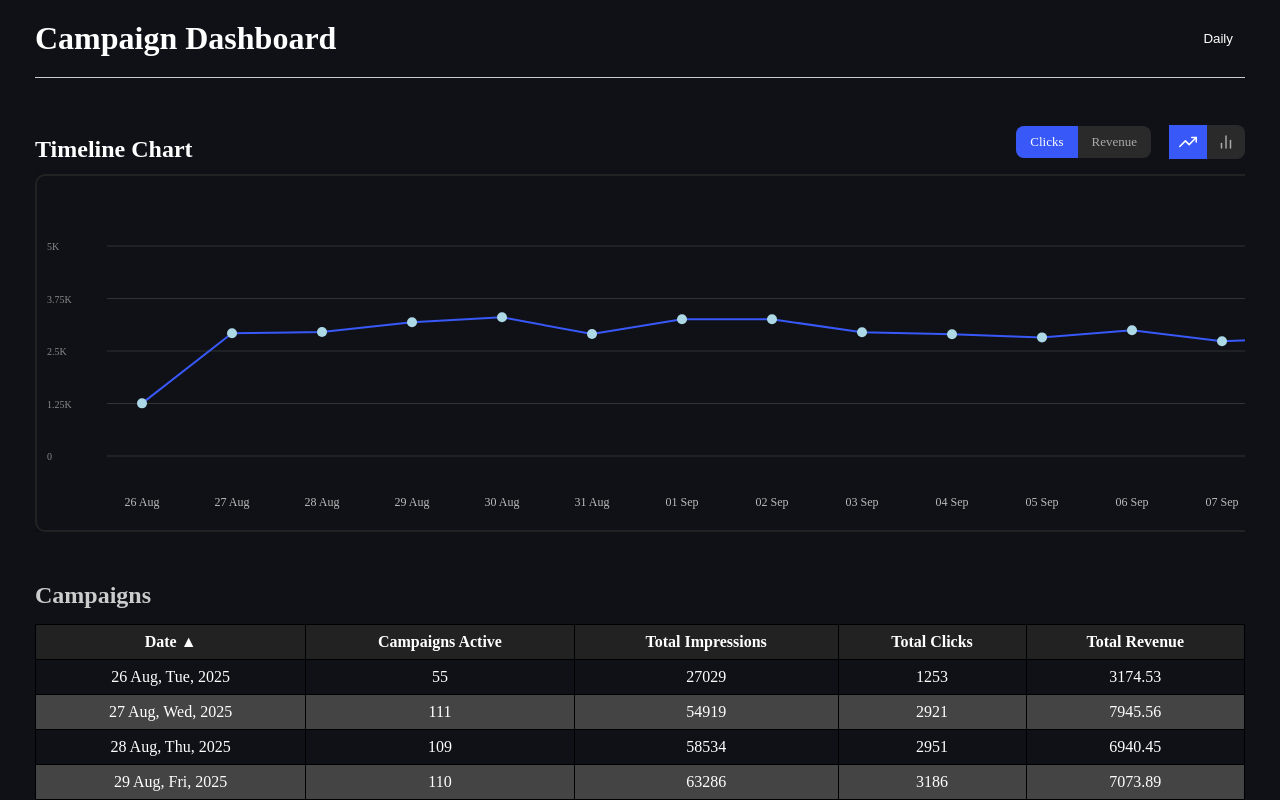
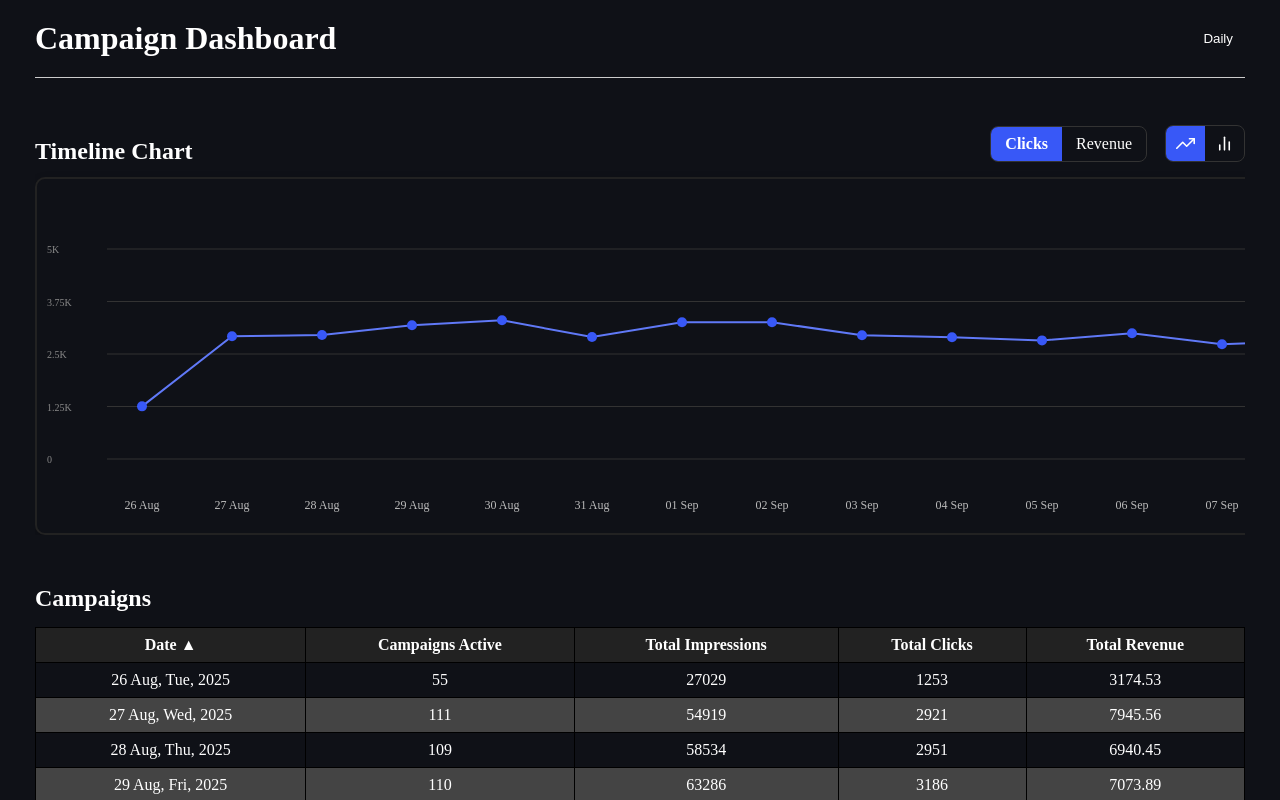
Before and after one commit to hapttic/front-test-assigment-2025-public, a React (Vite) app: page / in a window 1280 px wide. Shown: the top 800 px of the page. Built offline with nearby package versions, Linux system fonts and the light colour scheme.

Commit message:
style: updated ui of chart switchers

```diff
--- a/src/components/dashboardTable/DashboardTable.css
+++ b/src/components/dashboardTable/DashboardTable.css
@@ -31,7 +31,6 @@
 }
 
 .campaigns h2 {
-    color: #ccc;
     margin-bottom: 15px;
 }
 
--- a/src/components/timelineChart/TimelineChart.tsx
+++ b/src/components/timelineChart/TimelineChart.tsx
@@ -78,13 +78,13 @@ const TimelineChart: React.FC<Props> = ({ data }) => {
                             <text key={i} x={10} y={tick.y + 4} fontSize={10} fill="#888">{tick.label}</text>
                         ))}
 
-                        {chartType === 'line' && <path d={linePath} fill="none" stroke="#3858f7ff" strokeWidth={2} />}
+                        {chartType === 'line' && <path d={linePath} fill="none" stroke="#6079f7ff" strokeWidth={2} />}
                         {points.map((p, i) => (
                             chartType === 'line' ? (
                                 <circle
                                     key={i}
                                     cx={p.x} cy={p.y} r={5}
-                                    fill={hoveredIndex === i ? 'lightblue' : 'lightblue'}
+                                    fill={hoveredIndex === i ? '#3858f7ff' : '#3858f7ff'}
                                     onMouseEnter={() => setHoveredIndex(i)}
                                     onMouseLeave={() => setHoveredIndex(null)}
                                 />
--- a/src/components/timelineHeader/TimelineHeader.css
+++ b/src/components/timelineHeader/TimelineHeader.css
@@ -11,40 +11,41 @@
     margin-bottom: 15px;
 }
 
-.switchers h2 {
-    color: #ccc;
-}
-
 .metric-switcher {
     display: flex;
-    background: #2a2a2a;
+    background: transparent;
     border-radius: 8px;
     overflow: hidden;
+    border: 1px solid #333;
 }
 
 .metric-switcher .tab {
     padding: 8px 14px;
-    font-size: 13px;
+    font-size: 16px;
     cursor: pointer;
-    color: #aaa;
+    color: white;
     transition: 0.2s;
 }
 
 .metric-switcher .tab.active {
     background: #3858f7ff;
     color: #fff;
+    font-weight: bold;
+
 }
 
 .chart-type-switcher {
     display: flex;
-    background: #2a2a2a;
+    background: transparent;
     border-radius: 8px;
+    border: 1px solid #333;
+    overflow: hidden;
 }
 
 .icon-btn {
     padding: 8px 10px;
     cursor: pointer;
-    color: #aaa;
+    color: white;
     transition: 0.2s;
     display: flex;
     align-items: center;
@@ -54,4 +55,6 @@
 .icon-btn.active {
     background: #3858f7ff;
     color: #fff;
+    font-weight: bold;
+    border-radius: 0;
 }
--- a/src/components/timelineHeader/TimelineHeader.tsx
+++ b/src/components/timelineHeader/TimelineHeader.tsx
@@ -24,10 +24,10 @@ const TimelineHeader: React.FC<TimelineHeaderProps> = ({ metric, setMetric, char
                 </div>
                 <div className="chart-type-switcher">
                     <div className={chartType === 'line' ? "icon-btn active" : "icon-btn"} onClick={() => setChartType('line')}>
-                        <FiTrendingUp size={18} />
+                        <FiTrendingUp size={19} />
                     </div>
                     <div className={chartType === 'bar' ? "icon-btn active" : "icon-btn"} onClick={() => setChartType('bar')}>
-                        <FiBarChart2 size={18} />
+                        <FiBarChart2 size={19} />
                     </div>
                 </div>
             </div>
```
